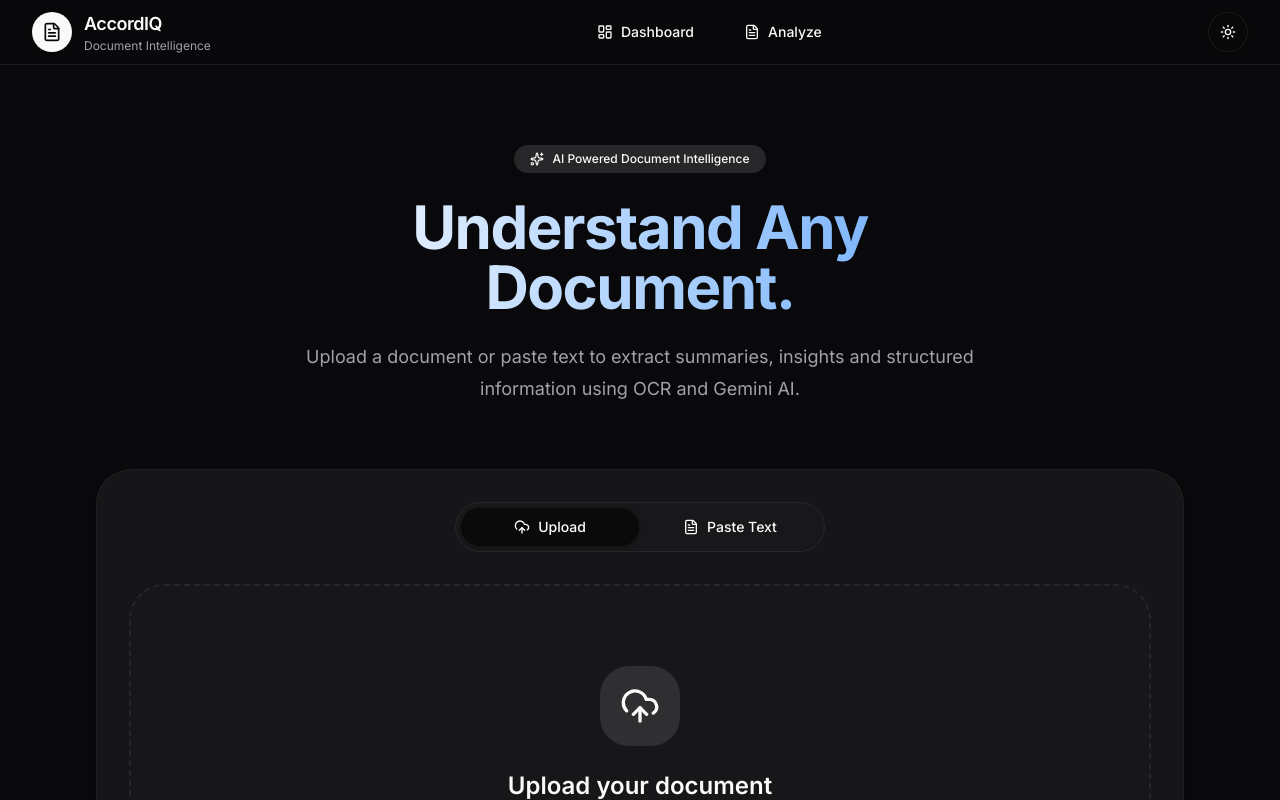
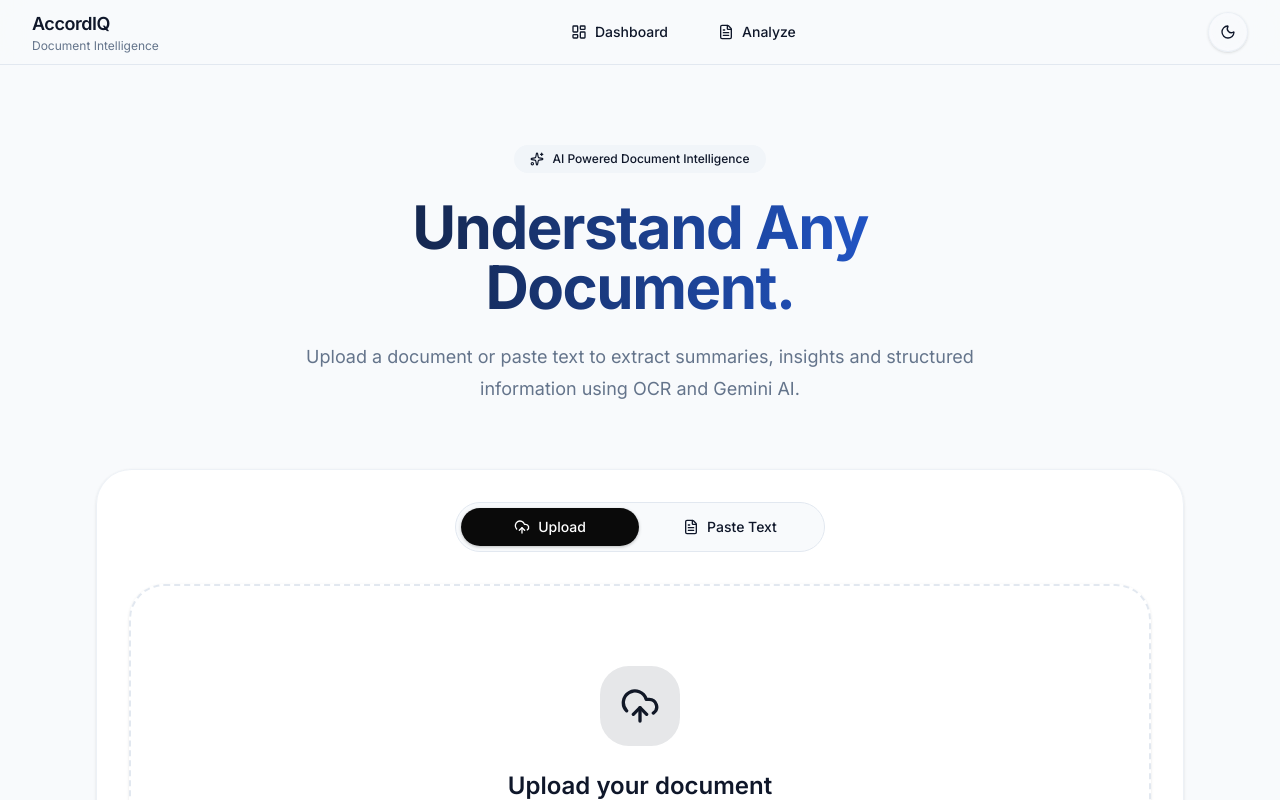
Before and after one commit to sumitdhara609/AccordIQ, a Next.js app in the folder apps/web/: page /analyze in a window 1280 px wide. Shown: the top 800 px of the page. Built offline with nearby package versions, Linux system fonts and the light colour scheme; no server answers.

Commit message:
feat(web): add light theme default and theme toggle

```diff
--- a/apps/web/components/layout/Navbar.tsx
+++ b/apps/web/components/layout/Navbar.tsx
@@ -1,7 +1,13 @@
 "use client";
 
 import Link from "next/link";
-import { FileText, LayoutDashboard, Moon, Sun } from "lucide-react";
+import { useEffect, useState } from "react";
+import {
+  FileText,
+  LayoutDashboard,
+  Moon,
+  Sun,
+} from "lucide-react";
 import { useTheme } from "next-themes";
 
 import { Button } from "@/components/ui/button";
@@ -9,19 +15,23 @@ import { Container } from "@/components/ui/container";
 
 export default function Navbar() {
   const { theme, setTheme } = useTheme();
+  const [mounted, setMounted] = useState(false);
+
+  useEffect(() => {
+    setMounted(true);
+  }, []);
+
+  const isDark = mounted && theme === "dark";
 
   return (
-    <header className="sticky top-0 z-50 border-b border-border/60 bg-background/80 backdrop-blur-xl">
+    <header className="border-b border-border bg-background/80 backdrop-blur-xl">
       <Container>
         <div className="flex h-16 items-center justify-between">
           <Link
             href="/"
             className="flex items-center gap-3"
+            aria-label="AccordIQ home"
           >
-            <div className="flex h-10 w-10 items-center justify-center rounded-xl bg-primary text-primary-foreground shadow-sm">
-              <FileText className="h-5 w-5" />
-            </div>
-
             <div>
               <h1 className="text-lg font-semibold tracking-tight">
                 AccordIQ
@@ -33,7 +43,10 @@ export default function Navbar() {
             </div>
           </Link>
 
-          <nav className="hidden items-center gap-2 md:flex">
+          <nav
+            className="hidden items-center gap-2 md:flex"
+            aria-label="Primary navigation"
+          >
             <Link href="/dashboard">
               <Button variant="ghost">
                 <LayoutDashboard className="mr-2 h-4 w-4" />
@@ -53,10 +66,21 @@ export default function Navbar() {
             variant="glass"
             size="icon"
             onClick={() =>
-              setTheme(theme === "dark" ? "light" : "dark")
+              setTheme(isDark ? "light" : "dark")
+            }
+            disabled={!mounted}
+            aria-label={
+              isDark
+                ? "Switch to light theme"
+                : "Switch to dark theme"
+            }
+            title={
+              isDark
+                ? "Switch to light theme"
+                : "Switch to dark theme"
             }
           >
-            {theme === "dark" ? (
+            {isDark ? (
               <Sun className="h-5 w-5" />
             ) : (
               <Moon className="h-5 w-5" />
--- a/apps/web/providers/theme-provider.tsx
+++ b/apps/web/providers/theme-provider.tsx
@@ -3,7 +3,8 @@
 import * as React from "react";
 import { ThemeProvider as NextThemesProvider } from "next-themes";
 
-type ThemeProviderProps = React.ComponentProps<typeof NextThemesProvider>;
+type ThemeProviderProps =
+  React.ComponentProps<typeof NextThemesProvider>;
 
 export function ThemeProvider({
   children,
@@ -12,7 +13,7 @@ export function ThemeProvider({
   return (
     <NextThemesProvider
       attribute="class"
-      defaultTheme="dark"
+      defaultTheme="light"
       enableSystem={false}
       disableTransitionOnChange
       {...props}
```
Also changed, not shown: apps/web/app/layout.tsx (+6 -4 lines).
